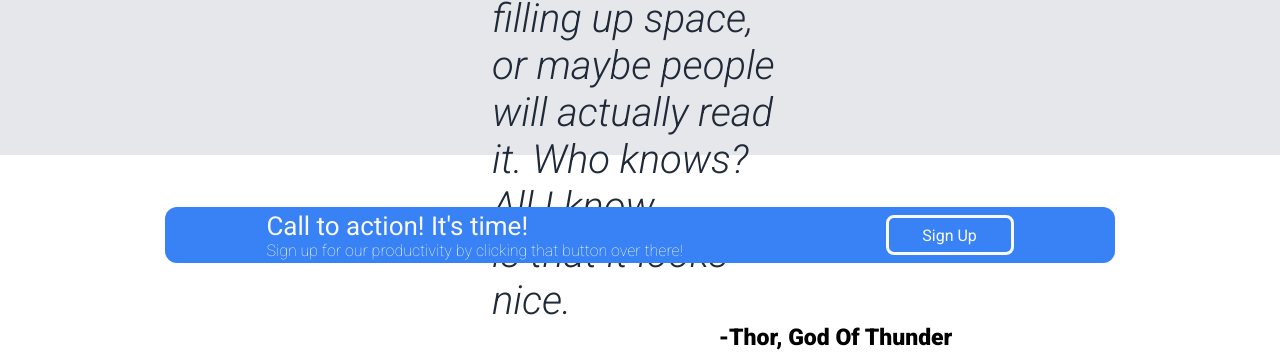
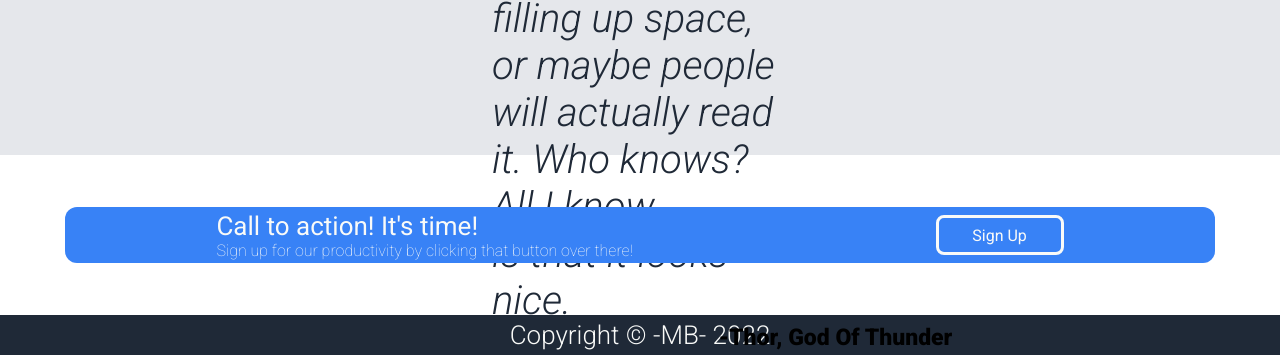
Before and after one commit to BassoTheWise/TOP_landingPage, a plain HTML site: page index.html in a window 1280 px wide. Shown: the part 508-863 px from the top of the page. Drawn offline with Linux system fonts and the light colour scheme.

Commit message:
done! The Odin Project - Landing Page project completed

```diff
--- a/index.html
+++ b/index.html
@@ -68,6 +68,9 @@
                 <btn class="sign-up-2">Sign Up</btn>
         </div>
     </div>
+    <footer class="footer">
+       Copyright &#169; -MB- 2022
+    </footer>
 </div>
 </body>
 </html>
--- a/styles.css
+++ b/styles.css
@@ -209,8 +209,8 @@ body {
     color: var(--main-txt-color);
     height: 7vh;
     border-radius: 12px;
-    min-width: 950px;
-    max-width: 45%;
+    min-width: 1150px;
+    max-width: 55%;
     display: flex;
     flex-direction: row;
     justify-content: space-around;
@@ -242,3 +242,15 @@ body {
     height: 2.5em;
     width: 8em;
 }
+
+.footer {
+    background-color: var(--dark-bg-color);
+    display: inline-flex;
+    justify-content: center;
+    align-items: center;
+    color: var(--main-txt-color);
+    font-weight: 300;
+    font-size: 26px;
+    width: 100%;
+    height: 5vh;
+}
```
